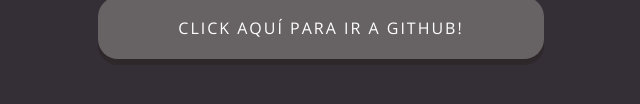
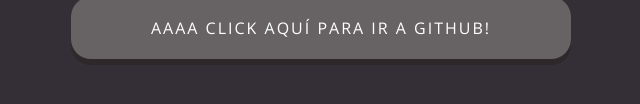
Before and after one commit to centraltecnologica/desafio_git_dia3, a plain HTML site: page index.html in a window 1280 px wide. Shown: the part 516-620 px from the top of the page, without its empty margins (319-959 px from the left). Drawn offline with nearby package versions, Linux system fonts and the light colour scheme.

Commit message:
modificado el texto del link

```diff
--- a/index.html
+++ b/index.html
@@ -15,7 +15,7 @@
       <img src="https://assets-cdn.github.com/images/modules/logos_page/Octocat.png" alt="octocat">
     </a>
     <button type="button" class="btn">
-      <a href="https://github.com/" target="_blank">Click aquí para ir a GitHub!</a>
+      <a href="https://github.com/" target="_blank">aaaa Click aquí para ir a GitHub!</a>
     </button>
   </div>
 </body>
```
